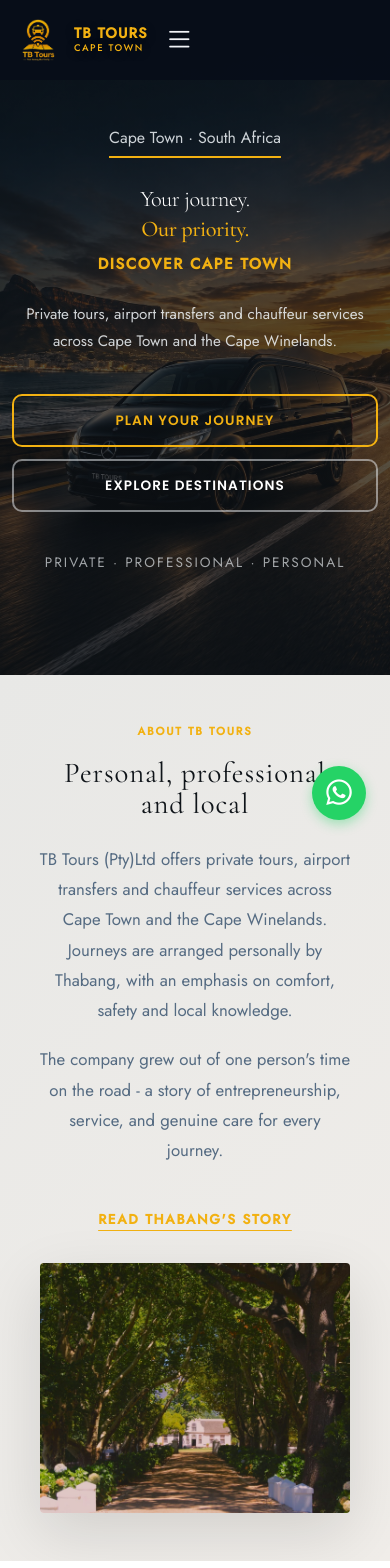
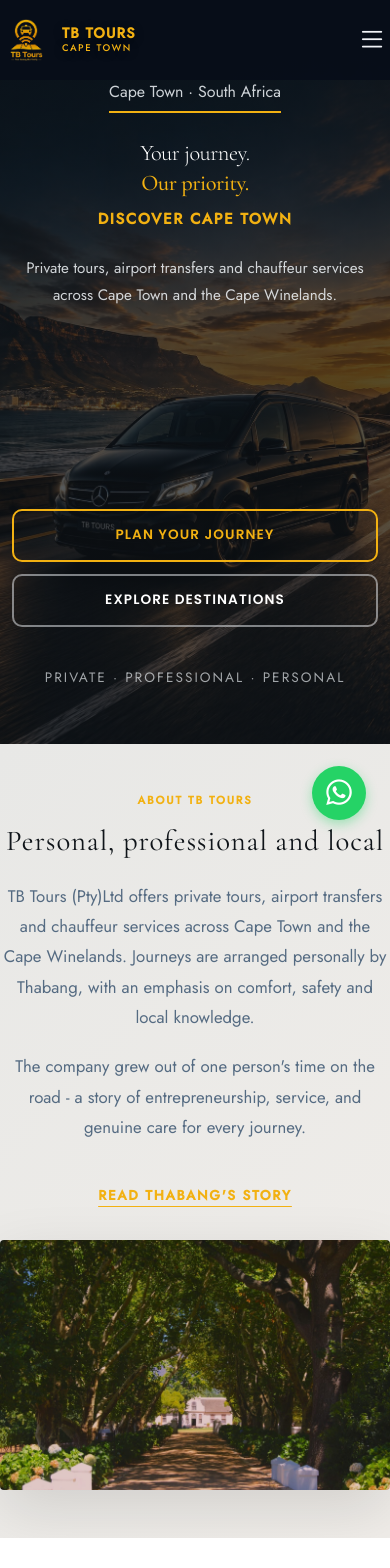
Before and after one commit to Simamkele20/TB-Tours-Project, an Angular app in the folder frontend/: page / in a window 390 px wide. Shown: the top 1568 px of the page. Built offline with nearby package versions, Linux system fonts and the light colour scheme.

Commit message:
feat: enhance responsive design for containers and update hero section description styles

```diff
--- a/frontend/src/app/pages/home/home.component.scss
+++ b/frontend/src/app/pages/home/home.component.scss
@@ -147,3 +147,25 @@
   .review-nav { width: 60px; height: 40px; font-size: 1.5rem; }
   .contact-item .label { display: block; margin-bottom: 0.5rem; }
 }
+
+@media (max-width: 480px) {
+  .container,
+  .container-fluid,
+  .container-lg,
+  .container-md,
+  .container-sm,
+  .container-xl,
+  .container-xxl {
+    width: 100%;
+    padding-right: 0;
+    padding-left: 0;
+    margin-right: auto;
+    margin-left: auto;
+  }
+
+  .container[_ngcontent-ng-c3998313829] {
+    width: fit-content;
+    margin: 0;
+    padding: 0;
+  }
+}
--- a/frontend/src/app/shared/components/hero-section.component.scss
+++ b/frontend/src/app/shared/components/hero-section.component.scss
@@ -349,6 +349,18 @@
     margin: 1.2rem 0 0.8rem;
   }
 
+  .hero-content .description {
+    font-size: clamp(0.95rem, 2vw, 1.1rem);
+    line-height: 1.75;
+    margin-bottom: 200px;
+    color: rgba(240, 244, 248, 0.85);
+    animation: fadeInUp 0.8s ease-out forwards;
+    opacity: 0;
+    animation-delay: 0.4s;
+    max-width: 600px;
+    text-align: center;
+  }
+
   .hero-actions {
     flex-direction: column;
     width: 100%;
--- a/frontend/src/styles.scss
+++ b/frontend/src/styles.scss
@@ -134,22 +134,23 @@ h4 {
 }
 
 @media (max-width: 480px) {
+  .container,
+  .container-fluid,
+  .container-lg,
+  .container-md,
   .container-sm,
-  .container-md,
-  .container-lg,
   .container-xl,
   .container-xxl {
-    --bs-gutter-x: 0;
-    --bs-gutter-y: 0;
     width: 100%;
     padding-right: 0;
     padding-left: 0;
-    margin-right: 0;
-    margin-left: 0;
+    margin-right: auto;
+    margin-left: auto;
   }
 
-  .container {
-    width: 0;
-    margin-inline: 0;
+  .container[_ngcontent-ng-c3998313829] {
+    width: fit-content;
+    margin: 0;
+    padding: 0;
   }
 }
```
